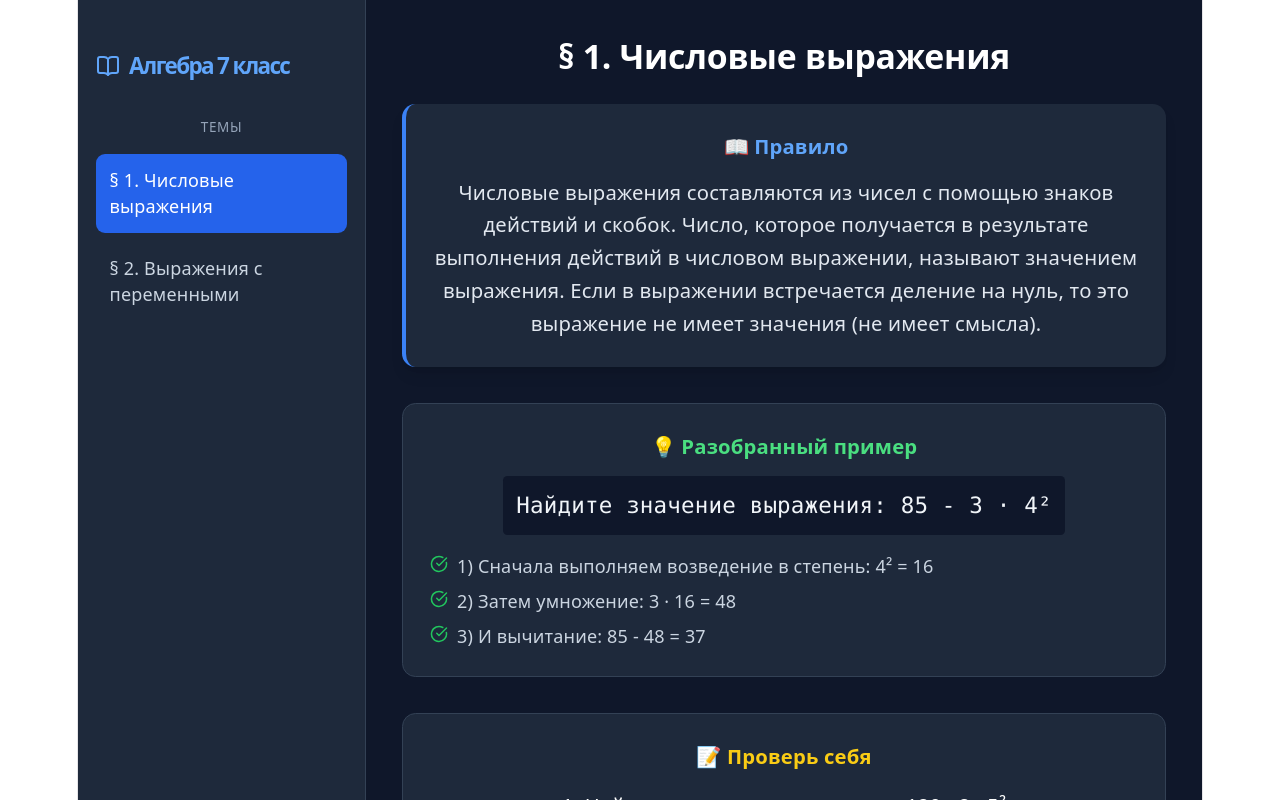
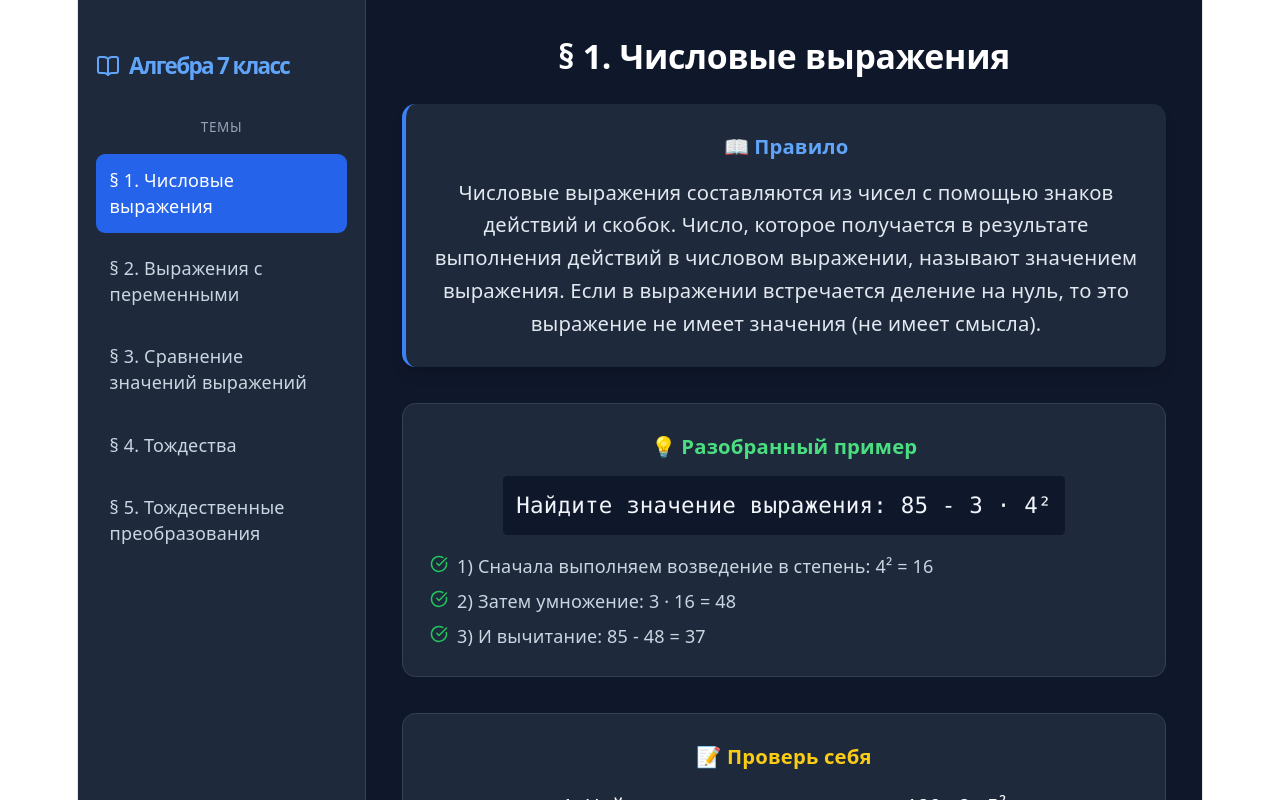
Before and after one commit to andreevairina005-source/algebra-trainer, a React (Vite) app: page / in a window 1280 px wide. Shown: the top 800 px of the page. Built offline with nearby package versions, Linux system fonts and the light colour scheme.

Commit message:
Добавлены темы 3, 4, 5

```diff
--- a/src/App.jsx
+++ b/src/App.jsx
@@ -51,7 +51,82 @@ const modules = [
         correct: 2
       }
     ]
-  }
+  },
+    {
+    id: 3,
+    title: "§ 3. Сравнение значений выражений",
+    rule: "Для любых двух числовых выражений можно установить, равны их значения или нет, и если они не равны, то какое из них больше и какое меньше. Результат сравнения значений выражений можно записать в виде равенства или неравенства. Если выражения содержат переменные, то для разных значений переменных результат сравнения может оказаться различным.",
+    example: {
+      task: "Сравним производительность двух магазинов. Первый продал 2400 книг за 3 дня, а второй 3500 книг за 5 дней.",
+      steps: [
+        "1) Найдем производительность первого: 2400 : 3 = 800 (книг в день)",
+        "2) Найдем производительность второго: 3500 : 5 = 700 (книг в день)",
+        "3) Сравним значения: 800 > 700. Значит, первый магазин работал эффективнее."
+      ]
+    },
+    quiz: [
+      {
+        question: "Сравните значения выражений 15 : 3 и 20 : 4",
+        options: ["15 : 3 > 20 : 4", "15 : 3 < 20 : 4", "15 : 3 = 20 : 4"],
+        correct: 2
+      },
+      {
+        question: "Верно ли неравенство 2x < x + 5 при x = 3?",
+        options: ["Да", "Нет"],
+        correct: 0
+      }
+    ]
+  },
+  {
+    id: 4,
+    title: "§ 4. Тождества",
+    rule: "Равенство, верное при любых значениях переменных, называется тождеством. Тождествами считают и верные числовые равенства. К тождествам относятся, например, равенства, выражающие основные свойства действий над числами: a + b = b + a; (a + b) + c = a + (b + c); ab = ba; a(b + c) = ab + ac.",
+    example: {
+      task: "Проверим, является ли тождеством равенство 5(a + b) = 5a + 5b.",
+      steps: [
+        "1) Возьмем произвольные значения a = 2, b = 3. Левая часть: 5(2 + 3) = 25",
+        "2) Правая часть: 5·2 + 5·3 = 10 + 15 = 25",
+        "3) Значения совпали. Это равенство верно при любых a и b, значит это тождество."
+      ]
+    },
+    quiz: [
+      {
+        question: "Какое из равенств является тождеством?",
+        options: ["2x = x + x", "x^2 = x", "3 + x = 5", "a - b = b - a"],
+        correct: 0
+      },
+      {
+        question: "Является ли равенство a + (-a) = 0 тождеством?",
+        options: ["Да", "Нет"],
+        correct: 0
+      }
+    ]
+  },
+  {
+    id: 5,
+    title: "§ 5. Тождественные преобразования",
+    rule: "Замену одного выражения другим, тождественно равным ему выражением, называют тождественным преобразованием или просто преобразованием выражения. Тождественные преобразования выражений с переменными выполняются на основе свойств действий над числами.",
+    example: {
+      task: "Упростим выражение 7y + 3y - 5y.",
+      steps: [
+        "1) Воспользуемся распределительным свойством умножения: вынесем общий множитель y.",
+        "2) 7y + 3y - 5y = (7 + 3 - 5)y",
+        "3) Выполним действия в скобках: (10 - 5)y = 5y. Выражение упрощено."
+      ]
+    },
+    quiz: [
+      {
+        question: "Упростите выражение: 8x + 2x - 4x",
+        options: ["6x", "14x", "10x", "4x"],
+        correct: 0
+      },
+      {
+        question: "Раскройте скобки: 3a - (b + 2a)",
+        options: ["3a - b - 2a", "3a - b + 2a", "3a + b - 2a", "3a + b + 2a"],
+        correct: 0
+      }
+    ]
+  },
 ];
 
 export default function App() {
```
